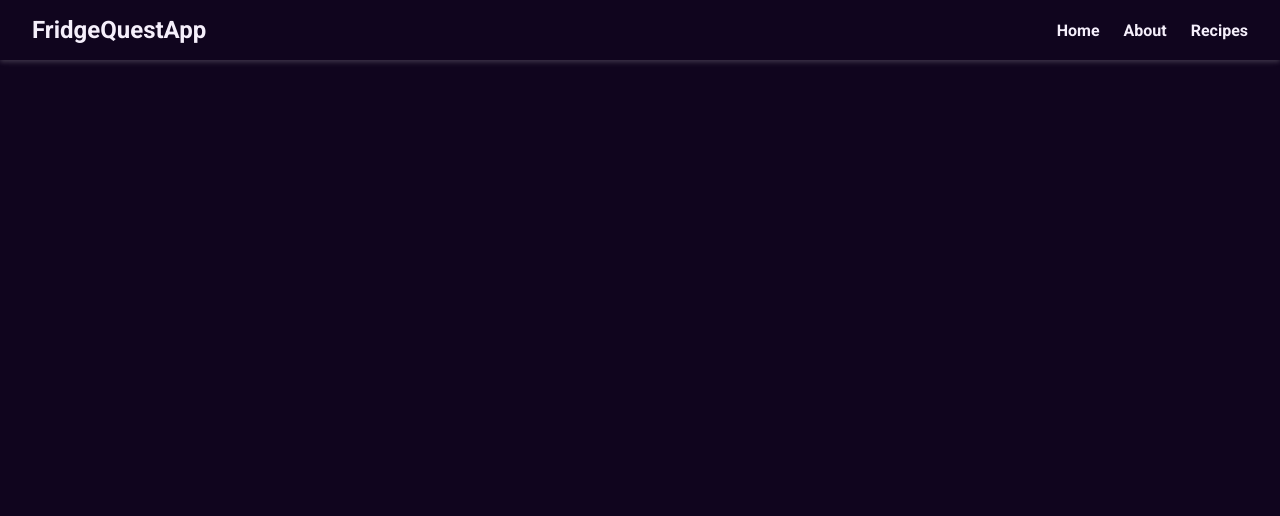
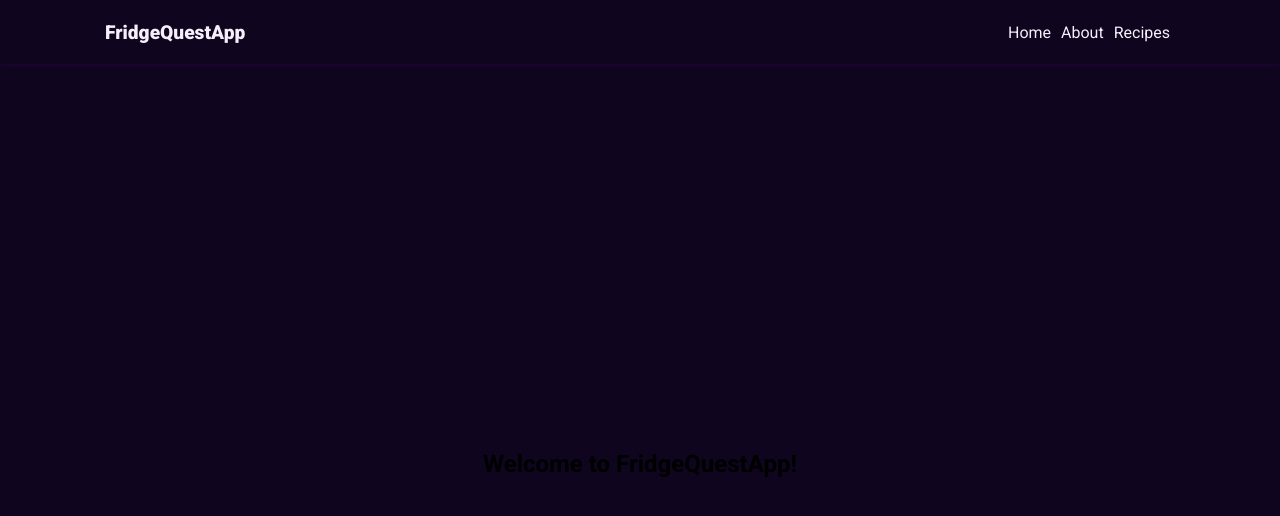
Before and after one commit to Adidinamite/FridgeQuestApp, a React (Vite) app: page / in a window 1280 px wide. Shown: the top 516 px of the page. Built offline with nearby package versions, Linux system fonts and the light colour scheme.

Commit message:
Changed navbar, now it has fixed position, avoided overlapping with other sections

```diff
--- a/src/App.css
+++ b/src/App.css
@@ -9,7 +9,7 @@
     margin:0;
     padding:0;
 }
-body{
+body {
     min-height: 100vh;
     background-color: var(--backgroundColor);
     font-family: "Roboto", sans-serif;
--- /dev/null
+++ b/src/components/HomeSection.jsx
@@ -0,0 +1,13 @@
+import '../styles/HomeSection.css';
+const HomeSection = () => {
+    return (
+            <section id="about" className="content">
+                <h1>
+                    Welcome to FridgeQuestApp!
+                </h1>
+            </section>
+    )
+        ;
+};
+
+export default HomeSection;
--- a/src/components/Navbar.jsx
+++ b/src/components/Navbar.jsx
@@ -1,28 +1,23 @@
-import { useState } from 'react';
 import '../styles/Navbar.css';
-
 const Navbar = () => {
-    const [isOpen, setIsOpen] = useState(false);
-
-    const toggleNavbar = () => {
-        setIsOpen(!isOpen);
-    };
-
     return (
-        <header className="navbar">
-            <div className="navbarLogo">
-                <h1>FridgeQuestApp</h1>
-            </div>
+        <header>
             <nav>
-                <ul className={`navbarLinks ${isOpen ? 'Active' : ''}`}>
-                    <li><a href="/home">Home</a></li>
-                    <li><a href="/about">About</a></li>
-                    <li><a href="/recipes">Recipes</a></li>
-                </ul>
+                <div className = "mainNav">
+                    <a href="/home" className={"logo"}>FridgeQuestApp</a>
+                    <ul className={"navbar"}>
+                        <li className={"menuItem"}>
+                            <a href="/home" className={"menuLink active"}>Home</a>
+                        </li>
+                        <li className={"menuItem"}>
+                            <a href="/home" className={"menuLink"}>About</a>
+                        </li>
+                        <li className={"menuItem"}>
+                            <a href="/home" className={"menuLink"}>Recipes</a>
+                        </li>
+                    </ul>
+                </div>
             </nav>
-            <button className="navbarToggle" onClick={toggleNavbar} aria-label="Toggle navigation">
-                <span className="navbarBurgerMenu">&#9776;</span>
-            </button>
         </header>
     );
 };
--- a/src/pages/HomePage.jsx
+++ b/src/pages/HomePage.jsx
@@ -1,7 +1,11 @@
 import Navbar from "../components/Navbar.jsx";
+import HomeSection from "../components/HomeSection.jsx";
 const HomePage = () =>{
     return(
-        <Navbar />
+        <>
+            <Navbar />
+            <HomeSection />
+        </>
     );
 };
 export default HomePage;
--- /dev/null
+++ b/src/styles/HomeSection.css
@@ -0,0 +1,8 @@
+.content{
+    padding-top:4rem;
+    height:100vh;
+    display: flex;
+    justify-content: center;
+    align-items: center;
+    background-color: var(--backgroundColor);
+}
--- a/src/styles/Navbar.css
+++ b/src/styles/Navbar.css
@@ -1,70 +1,45 @@
-.navbar {
-    display: flex;
-    justify-content: space-between;
-    align-items: center;
-    padding: 1rem 2rem;
-    background-color: var(--backgroundColor);
-    color: var(--textColor);
-    position: sticky;
-    box-shadow: 0 2px 5px rgba(255, 255, 255, 0.2);
+li{
+    list-style: none;
 }
-
-.navbarLogo h1 {
-    font-size: 1.5rem;
+a{
+    text-decoration: none;
     color: var(--textColor);
 }
-
-.navbarLinks {
-    list-style: none;
+a:hover{
+    color: var(--primaryColor);
+}
+nav{
+    position: fixed;
+    left: 0;
+    right: 0;
+    background-color: var(--backgroundColor);
+    padding: 1.5rem 0;
+    box-shadow: 0 2px 5px rgba(144, 14, 209, 0.1);
+}
+.mainNav{
+    top:0;
+    max-width: 1070px;
+    margin: 0 auto;
+    padding: 0 15px;
     display: flex;
-    gap: 1.5rem;
+    align-items: center;
+    justify-content: space-between;
+    height: 1rem;
 }
-
-.navbarLinks a {
-    text-decoration: none;
+.logo{
+    font-size: 1.2rem;
+    font-weight: 800;
     color: var(--textColor);
-    font-weight: bold;
-    transition: color 0.3s;
 }
-
-.navbarLinks a:hover {
-    color: var(--accentColor);
+.navbar{
+    display: flex;
 }
-
-.navbarToggle {
-    display: none;
-    background: none;
-    border: none;
+.menuItem{
+    padding: 0 5px;
+}
+.menuLinks{
+    font-size: 1rem;
     color: var(--textColor);
-    font-size: 1.5rem;
-    cursor: pointer;
+    padding: 0 0.5rem;
+    font-weight:300;
 }
-
-.navbarBurgerMenu {
-    font-size: 1.5rem;
-}
-
-@media (max-width: 768px) {
-    .navbarLinks {
-        display: none;
-        flex-direction: column;
-        align-items: center;
-        gap: 1rem;
-        background-color: var(--backgroundColor);
-        padding: 1rem;
-        position: absolute;
-        top: 100%;
-        right: 0;
-        width: 100%;
-        text-align: center;
-        box-shadow: 0 2px 5px rgba(255, 255, 255, 0.2);
-    }
-
-    .navbarLinks.Active {
-        display: flex;
-    }
-
-    .navbarToggle {
-        display: block;
-    }
-}
```
